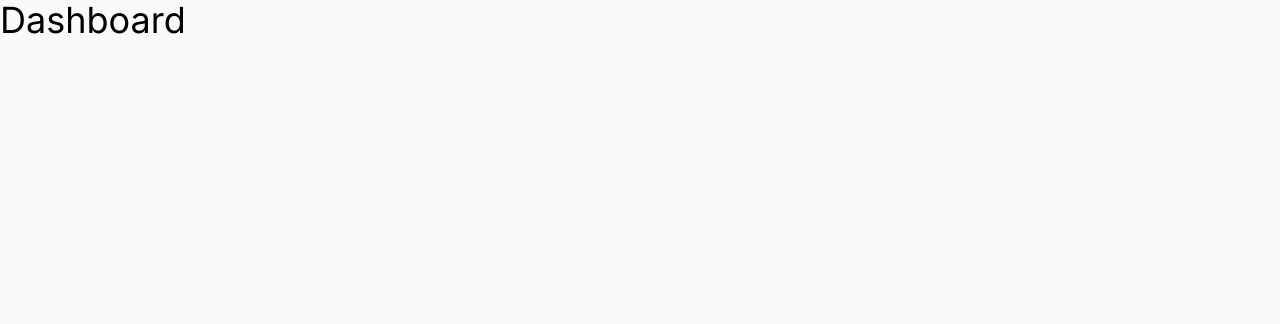
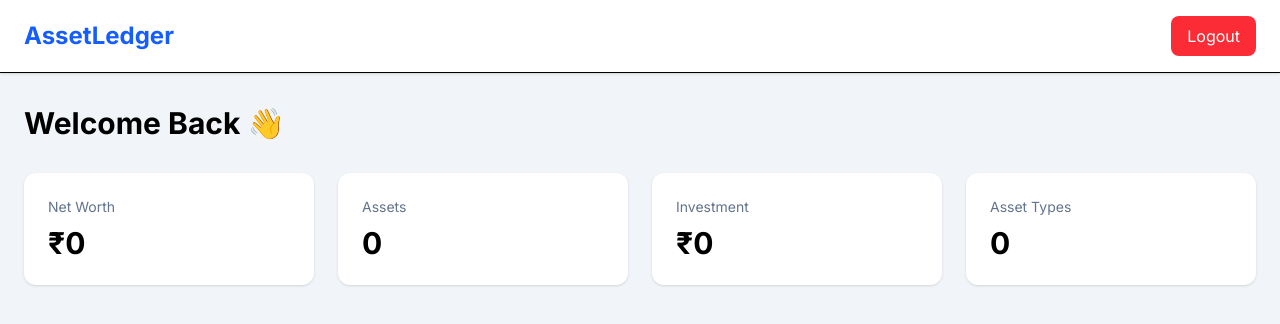
Before and after one commit to haseebdanish/Asset-Ledger-FrontEnd, a React (Vite) app: page /dashboard in a window 1280 px wide. Shown: the top 324 px of the page. Built offline with nearby package versions, Linux system fonts and the light colour scheme; sample sign-in values are in the browser's storage.

Commit message:
DashBoard UI

```diff
--- a/src/components/Navbar.jsx
+++ b/src/components/Navbar.jsx
@@ -0,0 +1,36 @@
+import { useNavigate } from "react-router-dom";
+import { useAuth } from "../context/AuthContext";
+
+function Navbar() {
+
+    const navigate = useNavigate();
+    const { logout } = useAuth();
+
+    const handleLogout = () => {
+        logout();
+        navigate("/");
+    };
+
+    return (
+        <nav className="bg-white shadow-sm border-b">
+
+            <div className="max-w-7xl mx-auto px-6 py-4 flex justify-between items-center">
+
+                <h1 className="text-2xl font-bold text-blue-600">
+                    AssetLedger
+                </h1>
+
+                <button
+                    onClick={handleLogout}
+                    className="bg-red-500 hover:bg-red-600 text-white px-4 py-2 rounded-lg transition"
+                >
+                    Logout
+                </button>
+
+            </div>
+
+        </nav>
+    );
+}
+
+export default Navbar;
--- /dev/null
+++ b/src/components/SummaryCard.jsx
@@ -0,0 +1,21 @@
+function SummaryCard({ title, value }) {
+
+    return (
+
+        <div className="bg-white rounded-xl shadow p-6">
+
+            <h3 className="text-slate-500 text-sm">
+                {title}
+            </h3>
+
+            <p className="text-3xl font-bold mt-2">
+                {value}
+            </p>
+
+        </div>
+
+    );
+
+}
+
+export default SummaryCard;
--- a/src/pages/dashboard/Dashboard.jsx
+++ b/src/pages/dashboard/Dashboard.jsx
@@ -1,16 +1,48 @@
-import { useEffect } from "react";
-import { useNavigate } from "react-router-dom";
+import Navbar from "../../components/Navbar";
+import SummaryCard from "../../components/SummaryCard";
 
 function Dashboard() {
 
-    useEffect(() => {
-        console.log("Dashboard loaded");
-    }, []);
+    return (
 
-    return (
-        <h1 className="text-4xl">
-            Dashboard
-        </h1>
+        <div className="min-h-screen bg-slate-100">
+
+            <Navbar />
+
+            <div className="max-w-7xl mx-auto px-6 py-8">
+
+                <h2 className="text-3xl font-bold mb-8">
+                    Welcome Back 👋
+                </h2>
+
+                <div className="grid grid-cols-1 md:grid-cols-2 lg:grid-cols-4 gap-6">
+
+                    <SummaryCard
+                        title="Net Worth"
+                        value="₹0"
+                    />
+
+                    <SummaryCard
+                        title="Assets"
+                        value="0"
+                    />
+
+                    <SummaryCard
+                        title="Investment"
+                        value="₹0"
+                    />
+
+                    <SummaryCard
+                        title="Asset Types"
+                        value="0"
+                    />
+
+                </div>
+
+            </div>
+
+        </div>
+
     );
 
 }
```
